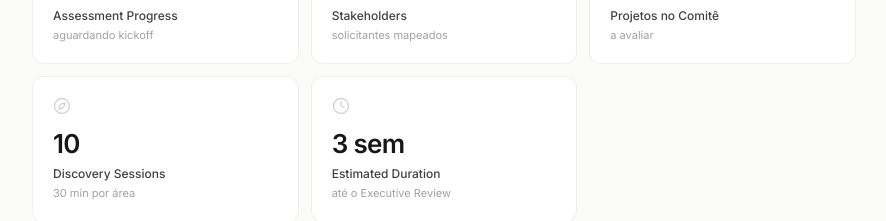
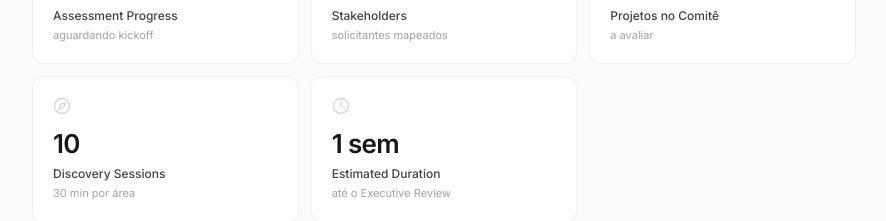
Before and after one commit to jrbj001/LP-, a Next.js app: page /en/adaptive in a window 1280 px wide. Shown: the part 1620-1841 px from the top of the page, without its empty margins (324-1210 px from the left). Built offline with nearby package versions, Linux system fonts and the light colour scheme.

Commit message:
fix: estimated duration is 1 week, not 3
Co-authored-by: Cursor <cursoragent@cursor.com>

```diff
--- a/src/app/[locale]/adaptive/page.tsx
+++ b/src/app/[locale]/adaptive/page.tsx
@@ -14,7 +14,7 @@ const STATUS_CARDS = [
   { icon: Users,        label: 'Stakeholders',        value: '15',   meta: 'solicitantes mapeados' },
   { icon: FolderKanban, label: 'Projetos no Comitê',  value: '31',   meta: 'a avaliar' },
   { icon: Compass,      label: 'Discovery Sessions',  value: '10',   meta: '30 min por área' },
-  { icon: Clock,        label: 'Estimated Duration',  value: '3 sem',meta: 'até o Executive Review' },
+  { icon: Clock,        label: 'Estimated Duration',  value: '1 sem',meta: 'até o Executive Review' },
 ]
 
 export default function AdaptiveHome() {
```
